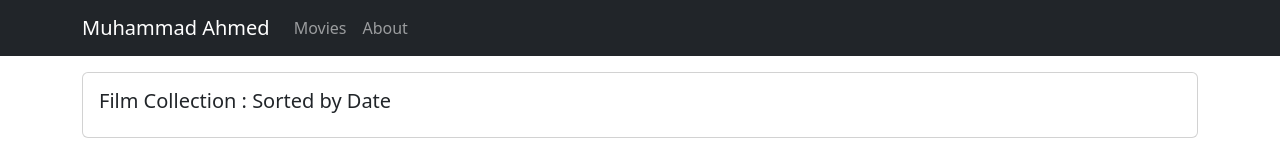
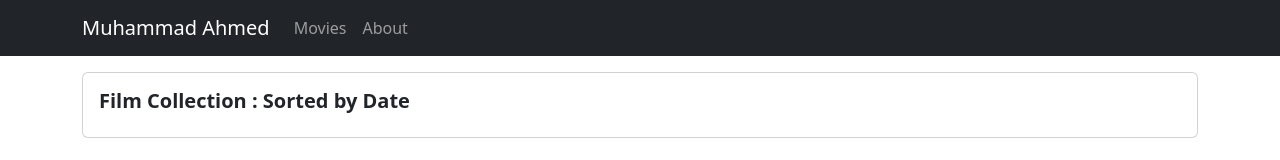
Before and after one commit to 4zad/movie-search-tool-nextjs, a Next.js app: page / in a window 1280 px wide. Shown: the top 160 px of the page. Built offline with nearby package versions, Linux system fonts and the light colour scheme; no server answers.

Commit message:
chore: code cleanup
Signed-off-by: Muhammad Ahmed <mahmed.4zad@gmail.com>

```diff
--- a/components/MovieDetails.js
+++ b/components/MovieDetails.js
@@ -1,5 +1,5 @@
-import Image from 'next/image';
 import { Container, Row, Col } from 'react-bootstrap';
+
 export default function MovieDetails(props) {
   return (
     <>
--- a/components/PageHeader.js
+++ b/components/PageHeader.js
@@ -4,7 +4,9 @@ export default function PageHeader(props) {
     <>
       <Card>
         <Card.Body>
-          <Card.Title>{props.text}</Card.Title>
+          <h5>
+            <strong>{props.text}</strong>
+          </h5>
         </Card.Body>
       </Card>
       <br />
--- a/pages/about.js
+++ b/pages/about.js
@@ -1,4 +1,5 @@
 import Link from 'next/link';
+
 import { Card } from 'react-bootstrap';
 import MovieDetails from '../components/MovieDetails';
 import PageHeader from '../components/PageHeader';
```
